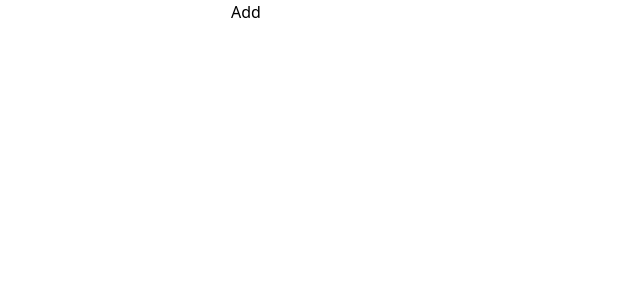
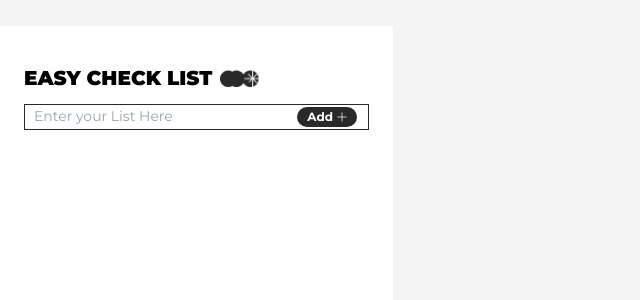
Before and after one commit to ruddnjs3769/wanted-pre-onboarding-frontend-challenge-19, a React (Vite) app: page / in a window 1280 px wide. Shown: the top 300 px of the page, without its empty margins (0-640 px from the left). Built offline with nearby package versions, Linux system fonts and the light colour scheme.

Commit message:
style: 헤더 추가 및 input 스타일 작업

```diff
--- a/src/App.tsx
+++ b/src/App.tsx
@@ -1,14 +1,20 @@
 import AddItem from "@/components/List/AddItem";
 import List from "@/components/List/List";
 import { Toaster } from "react-hot-toast";
+import Header from "@/components/Header";
 
 function App() {
   return (
-    <>
-      <AddItem />
-      <List />
-      <Toaster position="bottom-center" />
-    </>
+    <div className="w-screen h-screen lg:w-[393px] lg:h-[852px] flex justify-center items-center">
+      <main className="w-screen h-screen bg-white py-10 px-6">
+        <Header />
+        <section className="pb-3">
+          <AddItem />
+          <List />
+        </section>
+        <Toaster position="bottom-center" />
+      </main>
+    </div>
   );
 }
 
--- /dev/null
+++ b/src/components/Header.tsx
@@ -0,0 +1,12 @@
+import logo from "@/assets/logo.png";
+
+const Header = () => {
+  return (
+    <header className="w-full h-6 flex justify-start items-center mb-3">
+      <span className="text-xl font-black">EASY CHECK LIST</span>
+      <img src={logo} alt="logo" className="w-11 h-5 ml-2" />
+    </header>
+  );
+};
+
+export default Header;
--- a/src/components/List/AddItem.tsx
+++ b/src/components/List/AddItem.tsx
@@ -1,9 +1,12 @@
 import { useState } from "react";
 import { useDispatch } from "react-redux";
 import { addItem } from "@/store/slice/listSlice";
+import plus from "@/assets/plus.png";
 
 const AddItem = () => {
   const [input, setInput] = useState("");
+  const [isFocused, setIsFocused] = useState(false);
+  const [isHovered, setIsHovered] = useState(false);
   const dispatch = useDispatch();
 
   const handleAdd = () => {
@@ -20,13 +23,57 @@ const AddItem = () => {
   };
 
   return (
-    <div>
-      <input
-        value={input}
-        onChange={(e) => setInput(e.target.value)}
-        onKeyDown={handleKeyDown}
-      />
-      <button onClick={handleAdd}>Add</button>
+    <div className="w-full mb-7">
+      <div className="w-full relative h-7 flex justify-center items-end">
+        <input
+          type="text"
+          value={input}
+          onChange={(e) => setInput(e.target.value)}
+          onKeyDown={handleKeyDown}
+          onFocus={() => setIsFocused(true)}
+          onBlur={() => setIsFocused(false)}
+          className={`text-base text-black w-full border border-black bg-transparent relative z-10 ${
+            input || isFocused ? "text-gray-600 outline-none" : ""
+          }`}
+        />
+        <label
+          className={`absolute text-gray-400 text-sm left-2.5 transition-all duration-200 ${
+            input || isFocused
+              ? "text-base -bottom-6 text-gray-600 font-bold"
+              : "bottom-1"
+          }`}
+        >
+          {input || isFocused
+            ? input
+              ? "Press enter or click button"
+              : "What are you going to do today?"
+            : "Enter your List Here"}
+        </label>
+        <span
+          className={`block absolute bottom-0 left-0 bg-gray-600 h-0.5 rounded-sm transition-all duration-500 ${
+            input || isFocused ? "w-full" : "w-0"
+          }`}
+        ></span>
+        <button
+          onClick={handleAdd}
+          className={`absolute top-[5px] right-3 w-[60px] flex justify-center items-center h-5 rounded-full text-xs font-bold transition-all duration-400 z-20 ${
+            isHovered || isFocused
+              ? "border border-black bg-white text-black"
+              : "bg-black text-white"
+          }`}
+          onMouseEnter={() => setIsHovered(true)}
+          onMouseLeave={() => setIsHovered(false)}
+        >
+          Add{" "}
+          <img
+            src={plus}
+            alt="plus"
+            className={`w-[9.6px] h-[9.6px] ml-1 transition-all duration-600 ${
+              isHovered || isFocused ? "invert rotate-180" : ""
+            }`}
+          />
+        </button>
+      </div>
     </div>
   );
 };
--- a/src/index.css
+++ b/src/index.css
@@ -7,3 +7,15 @@
   padding: 0;
   box-sizing: border-box;
 }
+
+:root {
+  font-family: "Montserrat", Arial, Helvetica, sans-serif;
+  background-color: #f4f4f5;
+}
+
+body {
+  -ms-overflow-style: none;
+}
+::-webkit-scrollbar {
+  display: none;
+}
```
